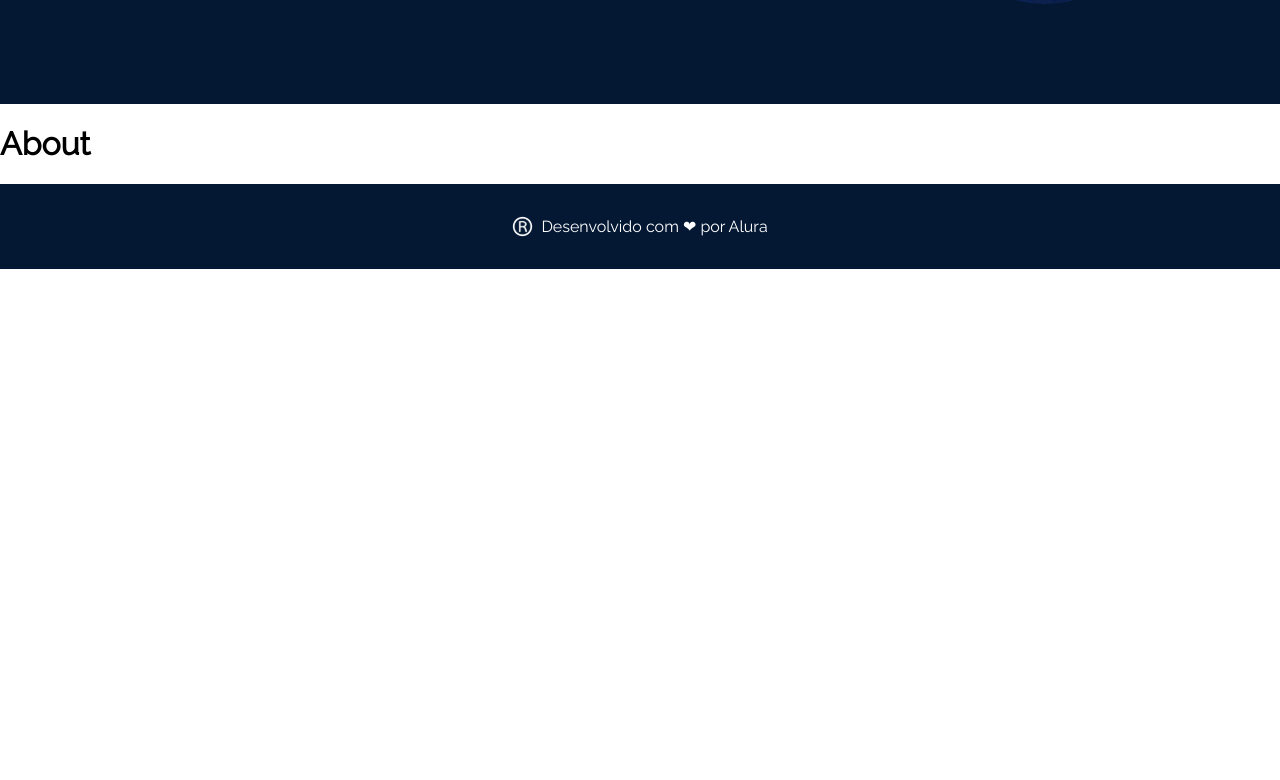
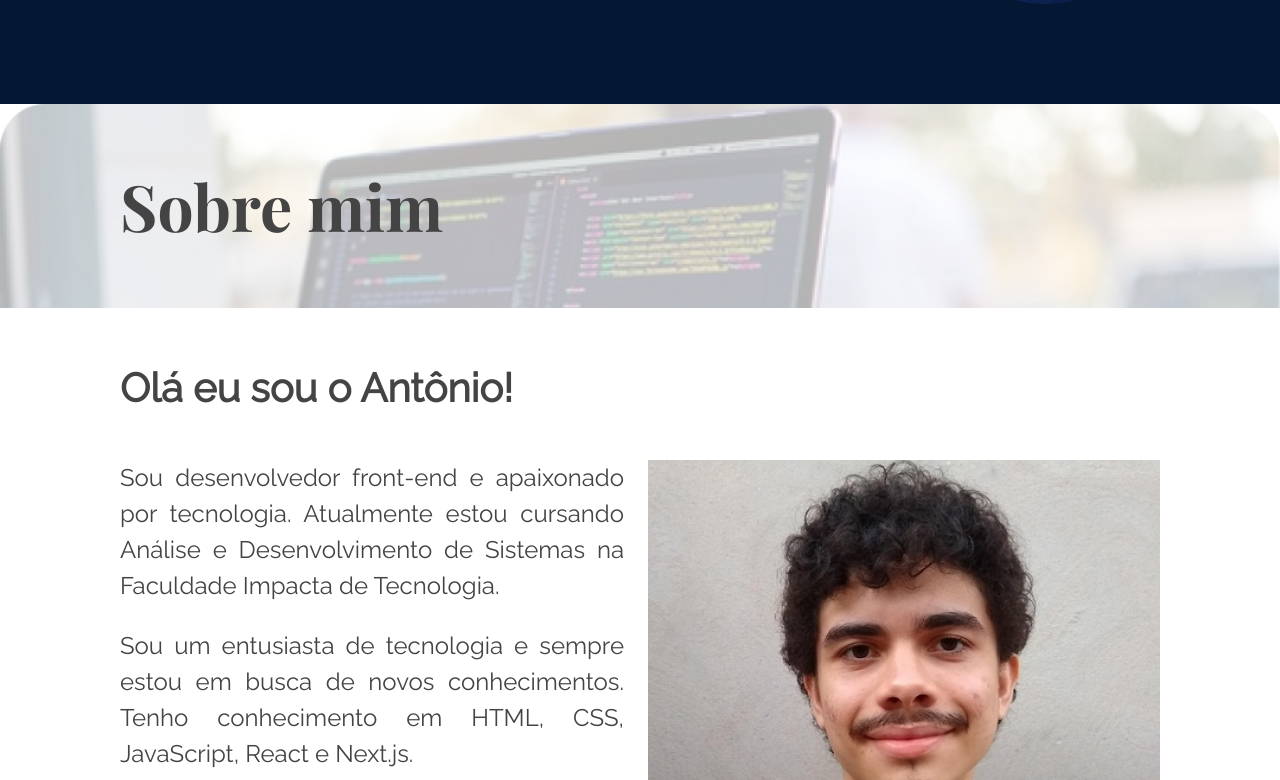
Before and after one commit to mgrb/alura-react-router-dom, a React (Vite) app: page /about in a window 1280 px wide. Shown: the part 562-1342 px from the top of the page. Before the commit the page ends 831 px from the top, so only its background shows below. Built offline with nearby package versions, Linux system fonts and the light colour scheme.

Commit message:
Formating about page

```diff
--- a/src/Routes.jsx
+++ b/src/Routes.jsx
@@ -1,16 +1,19 @@
 import { BrowserRouter, Routes, Route } from "react-router-dom";
-import Home from "@/pages/home";
-import About from "@/pages/about";
+import Home from "@/pages/Home";
+import About from "@/pages/About";
 import Menu from "@/components/Menu";
 import Rodape from "@/components/Rodape";
+import PaginaPadrao from "@/components/PaginaPadrao";
 
 function AppRoutes() {
   return (
     <BrowserRouter>
       <Menu />
       <Routes>
-        <Route path="/" element={<Home />} />
-        <Route path="/about" element={<About />} />
+        <Route path="/" element={<PaginaPadrao />}>
+          <Route index element={<Home />} />
+          <Route path="about" element={<About />} />
+        </Route>
         <Route path="*" element={<div>404 - Not Found!</div>} />
       </Routes>
       <Rodape />
--- /dev/null
+++ b/src/components/PaginaPadrao/index.jsx
@@ -0,0 +1,12 @@
+import Banner from "@/components/Banner";
+import { Outlet } from "react-router-dom";
+const PaginaPadrao = () => {
+  return (
+    <main>
+      <Banner />
+      <Outlet />
+    </main>
+  );
+};
+
+export default PaginaPadrao;
--- /dev/null
+++ b/src/components/PostModelo/PostModelo.module.css
@@ -0,0 +1,54 @@
+.postModeloContainer {
+    color: var(--cor-fonte-post);
+    position: relative;
+}
+
+.fotoCapa,
+.titulo {
+    height: 204px;
+}
+
+.fotoCapa {
+    width: 100%;
+    background-size: cover;
+    background-repeat: no-repeat;
+    opacity: 0.3;
+    position: absolute;
+    top: 0;
+    z-index: -1;
+}
+
+.titulo {
+    font-family: var(--fonte-secundaria);
+    padding: 0 7.5rem;
+    font-size: 4rem;
+    display: flex;
+    align-items: center;
+}
+
+.postConteudoContainer {
+    padding: 2.5rem 7.5rem 4.5rem;
+}
+
+@media (max-width: 744px) {
+    .postConteudoContainer {
+        padding: 2rem 1.5rem 1.5rem;
+    }
+}
+
+@media (max-width: 744px) {
+
+    .fotoCapa,
+    .titulo {
+        height: 104px;
+    }
+
+    .titulo {
+        padding: 0 1rem;
+        font-size: 2rem;
+    }
+
+    .postConteudoContainer {
+        padding: 2rem 1rem 1.5rem;
+    }
+}
--- /dev/null
+++ b/src/components/PostModelo/index.jsx
@@ -0,0 +1,16 @@
+import styles from "./PostModelo.module.css";
+
+const PostModelo = ({ children, fotoCapa, titulo }) => {
+  return (
+    <article className={styles.postModeloContainer}>
+      <div
+        className={styles.fotoCapa}
+        style={{ backgroundImage: `url(${fotoCapa})` }}
+      ></div>
+      <h2 className={styles.titulo}>{titulo}</h2>
+      <div className={styles.postConteudoContainer}>{children}</div>
+    </article>
+  );
+};
+
+export default PostModelo;
--- /dev/null
+++ b/src/pages/About/About.module.css
@@ -0,0 +1,48 @@
+.fotoSobreMim {
+    margin-bottom: .5rem;
+    margin-left: 1.5rem;
+    width: 40vw;
+    float: right;
+}
+
+.subtitulo {
+    margin-bottom: 2rem;
+    font-size: 2.5rem;
+}
+
+.paragrafo {
+    text-align: justify;
+    font-size: 1.5rem;
+    line-height: 2.25rem;
+    margin-bottom: 1.5rem;
+}
+
+@media (max-width: 1100px) {
+    .fotoSobreMim {
+        float: none;
+        display: block;
+        margin: 0 auto 2rem;
+        width: 70vw;
+    }
+
+    .paragrafo {
+        margin-bottom: 2rem;
+    }
+}
+
+@media (max-width: 744px) {
+    .fotoSobreMim {
+        width: 100%;
+    }
+
+    .subtitulo {
+        font-size: 1.5rem;
+        line-height: 2rem;
+        margin-bottom: 1.5rem;
+    }
+
+    .paragrafo {
+        font-size: 1rem;
+        line-height: 1.75rem;
+    }
+}
--- /dev/null
+++ b/src/pages/About/index.jsx
@@ -0,0 +1,33 @@
+import PostModelo from "@/components/PostModelo";
+import fotoCapa from "@/assets/sobre_mim_capa.png";
+import styles from "./About.module.css";
+import fotoSobreMin from "@/assets/sobre_mim_foto.png";
+const About = () => {
+  return (
+    <PostModelo fotoCapa={fotoCapa} titulo="Sobre mim">
+      <h3 className={styles.subtitulo}>Olá eu sou o Antônio!</h3>
+      <img
+        className={styles.fotoSobreMim}
+        src={fotoSobreMin}
+        alt="Foto do Antônio Evaldo sorrindo"
+      />
+      <p className={styles.paragrafo}>
+        Sou desenvolvedor front-end e apaixonado por tecnologia. Atualmente
+        estou cursando Análise e Desenvolvimento de Sistemas na Faculdade
+        Impacta de Tecnologia.
+      </p>
+      <p className={styles.paragrafo}>
+        Sou um entusiasta de tecnologia e sempre estou em busca de novos
+        conhecimentos. Tenho conhecimento em HTML, CSS, JavaScript, React e
+        Next.js.
+      </p>
+      <p className={styles.paragrafo}>
+        Gosto de compartilhar conhecimento e ajudar as pessoas a se
+        desenvolverem na área de tecnologia. Acredito que a educação é o caminho
+        para um mundo melhor.
+      </p>
+    </PostModelo>
+  );
+};
+
+export default About;
--- /dev/null
+++ b/src/pages/Home/index.jsx
@@ -0,0 +1,16 @@
+import Post from "@/components/Post";
+import posts from "@/json/posts.json";
+import styles from "./Home.module.css";
+const Home = () => {
+  return (
+    <ul className={styles.posts}>
+      {posts.map((post) => (
+        <li key={post.id}>
+          <Post {...post}></Post>
+        </li>
+      ))}
+    </ul>
+  );
+};
+
+export default Home;
--- a/src/pages/about/index.jsx
+++ /dev/null
@@ -1,12 +0,0 @@
-import Banner from "@/components/Banner";
-
-const About = () => {
-  return (
-    <main>
-      <Banner />
-      <h1>About</h1>
-    </main>
-  );
-};
-
-export default About;
--- a/src/pages/home/index.jsx
+++ /dev/null
@@ -1,20 +0,0 @@
-import Banner from "@/components/Banner";
-import posts from "@/json/posts.json";
-import styles from "./Home.module.css";
-import Post from "@/components/Post";
-const Home = () => {
-  return (
-    <main>
-      <Banner />
-      <ul className={styles.posts}>
-        {posts.map((post) => (
-          <li key={post.id}>
-            <Post {...post}></Post>
-          </li>
-        ))}
-      </ul>
-    </main>
-  );
-};
-
-export default Home;
```
Also changed, not shown: src/pages/Home/Home.module.css (renamed from src/pages/home/Home.module.css).
